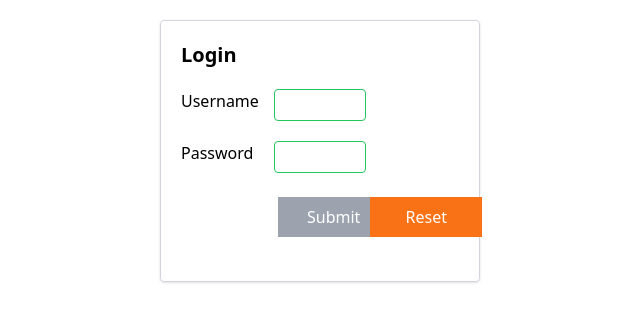
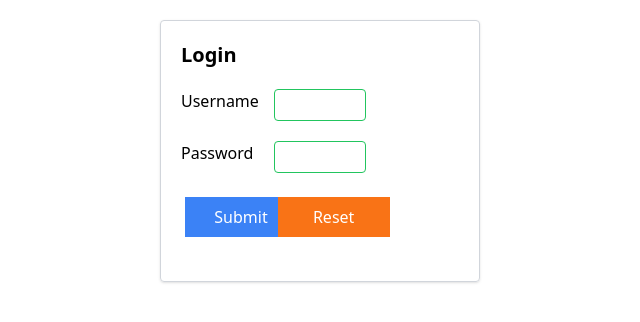
Before and after one commit to buddhika85/Mastering_Angular_Udemy, an Angular app: page / in a window 1280 px wide. Shown: the top 322 px of the page, without its empty margins (320-960 px from the left). Built offline with nearby package versions, Linux system fonts and the light colour scheme.

Commit message:
form changes

```diff
--- a/src/app/app.component.html
+++ b/src/app/app.component.html
@@ -12,4 +12,4 @@
 
 <!-- <app-parent></app-parent> -->
 
-<app-reactive-typed-form-2 />
+<app-reactive-typed-form-3 />
--- a/src/app/app.component.ts
+++ b/src/app/app.component.ts
@@ -6,11 +6,12 @@ import { HighlightDirective } from './highlight.directive';
 import { UnderlineDirective } from './underline.directive';
 import { ReactiveTypedFormComponent } from './reactive-typed-form/reactive-typed-form.component';
 import { ReactiveTypedForm2Component } from './reactive-typed-form-2/reactive-typed-form-2.component';
+import { ReactiveTypedForm3Component } from './reactive-typed-form-3/reactive-typed-form-3.component';
 
 @Component({
   selector: 'app-root',
   standalone: true,
-  imports: [ReactiveTypedForm2Component], // ParentComponent --> for life cycle hooks demo
+  imports: [ReactiveTypedForm3Component], // ParentComponent --> for life cycle hooks demo
   templateUrl: './app.component.html',
   styleUrl: './app.component.scss',
 })
--- a/src/app/reactive-typed-form-2/reactive-typed-form-2.component.ts
+++ b/src/app/reactive-typed-form-2/reactive-typed-form-2.component.ts
@@ -16,19 +16,23 @@ import {
 })
 export class ReactiveTypedForm2Component implements OnInit {
   loginDto: LoginDto = { username: '', password: '' };
-  formGroup!: FormGroup;
+
   formBuilder: FormBuilder = inject(FormBuilder);
+  formGroup!: FormGroup<{
+    username: FormControl<string>;
+    password: FormControl<string>;
+  }>;
 
   ngOnInit(): void {
     this.formGroup = this.formBuilder.group({
-      username: new FormControl<string>(this.loginDto.username, [
-        Validators.required,
-        Validators.minLength(2),
-      ]),
-      password: new FormControl<string>(this.loginDto.password, [
-        Validators.required,
-        Validators.minLength(5),
-      ]),
+      username: new FormControl<string>(this.loginDto.username, {
+        nonNullable: true,
+        validators: [Validators.required, Validators.minLength(2)],
+      }),
+      password: new FormControl<string>(this.loginDto.password, {
+        nonNullable: true,
+        validators: [Validators.required, Validators.minLength(5)],
+      }),
     });
   }
 
--- /dev/null
+++ b/src/app/reactive-typed-form-3/reactive-typed-form-3.component.html
@@ -0,0 +1,34 @@
+<div class="main-div">
+  <div class="content-div">
+    <h3 class="heading">Login</h3>
+    <form [formGroup]="formGroup" (ngSubmit)="onSubmit()">
+      <div class="form-div">
+        <label>Username</label>
+        <input type="text" class="input-box" formControlName="username" />
+        <div class="error-div">
+          @if((username.touched || username.dirty) && username.invalid) { @if
+          (username.errors?.['required']) {
+          <span>Required</span>
+          } @else if (username.errors?.['minlength']) {
+          <span>Min length of 2 expected</span>
+          } }
+        </div>
+
+        <label>Password</label>
+        <input type="password" class="input-box" formControlName="password" />
+        <div class="error-div">
+          @if((password.dirty || password.touched) && password.invalid) {
+          @if(password.errors?.['required']) {
+          <span>Required</span>
+          } @else if (password.errors?.['minlength']) {
+          <span>min length of 5 required</span>
+          } }
+        </div>
+        <button type="submit" class="submit-btn">Submit</button>
+        <button type="reset" class="reset-btn" onclick="onReset()">
+          Reset
+        </button>
+      </div>
+    </form>
+  </div>
+</div>
--- /dev/null
+++ b/src/app/reactive-typed-form-3/reactive-typed-form-3.component.ts
@@ -0,0 +1,63 @@
+import { Component, inject, OnInit } from '@angular/core';
+import {
+  FormBuilder,
+  FormControl,
+  FormGroup,
+  ReactiveFormsModule,
+  Validators,
+} from '@angular/forms';
+
+@Component({
+  selector: 'app-reactive-typed-form-3',
+  standalone: true,
+  imports: [ReactiveFormsModule],
+  templateUrl: './reactive-typed-form-3.component.html',
+  styleUrl: './reactive-typed-form-3.component.scss',
+})
+export class ReactiveTypedForm3Component implements OnInit {
+  private loginInfo: LoginDto = { username: '', password: '' };
+
+  private formBuilder: FormBuilder = inject(FormBuilder);
+  formGroup!: FormGroup<{
+    username: FormControl<string>;
+    password: FormControl<string>;
+  }>;
+
+  ngOnInit(): void {
+    this.formGroup = this.formBuilder.group({
+      username: this.formBuilder.control(this.loginInfo.username, {
+        nonNullable: true,
+        validators: [Validators.required, Validators.minLength(2)],
+      }),
+      password: this.formBuilder.control(this.loginInfo.password, {
+        nonNullable: true,
+        validators: [Validators.required, Validators.minLength(5)],
+      }),
+    });
+  }
+
+  onSubmit(): void {
+    if (this.formGroup.invalid) {
+      console.log('please check validation errors');
+      return;
+    }
+    console.log(this.formGroup.value);
+  }
+
+  onReset(): void {
+    this.formGroup.reset();
+  }
+
+  get username(): FormControl<string> {
+    return this.formGroup.controls.username;
+  }
+
+  get password() {
+    return this.formGroup.controls.password;
+  }
+}
+
+export interface LoginDto {
+  username: string;
+  password: string;
+}
```
Also changed, not shown: src/app/reactive-typed-form-3/reactive-typed-form-3.component.scss (added).
